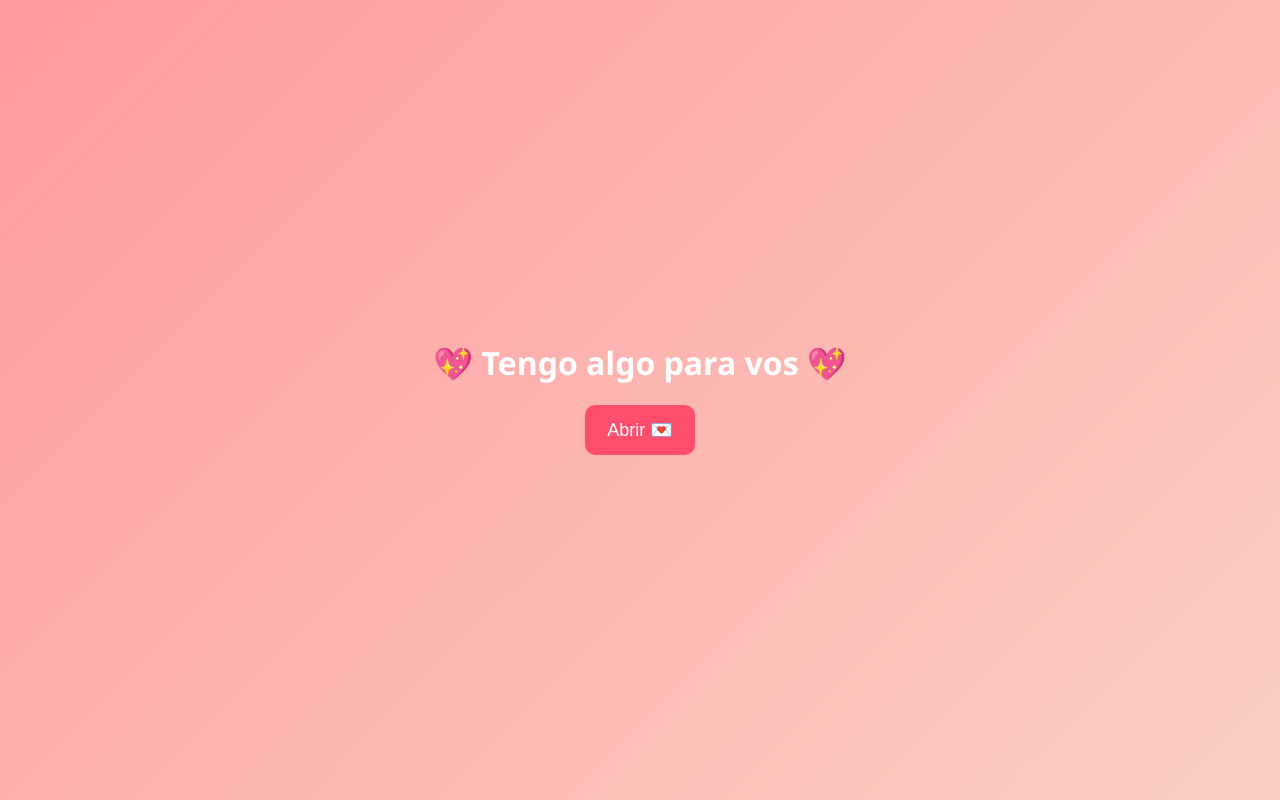
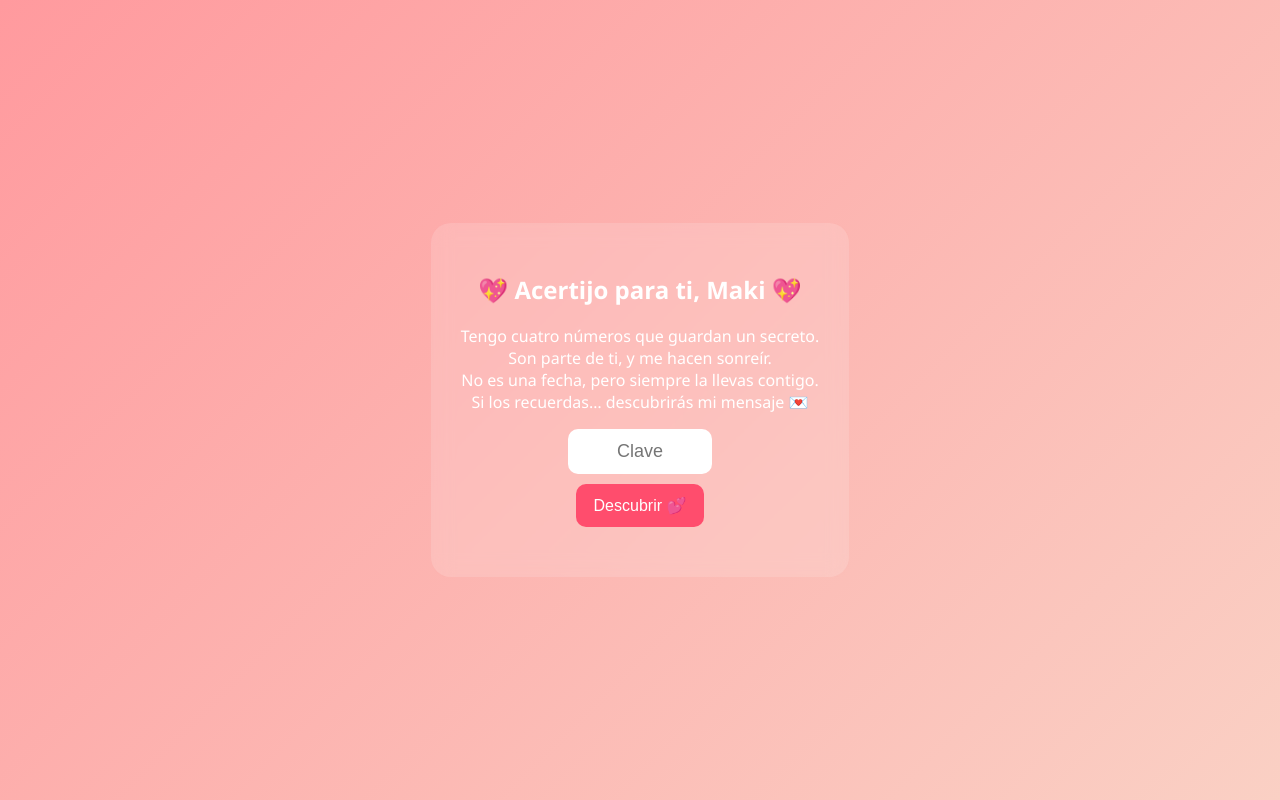
Before and after one commit to TotiManuel/WebRandom, a Flask app: page / in a window 1280 px wide. Run offline with Flask 3, Linux system fonts and the light colour scheme.

Commit message:
Update Gift 20/02/2026

```diff
--- a/templates/home.html
+++ b/templates/home.html
@@ -3,7 +3,7 @@
 <head>
 <meta charset="UTF-8">
 <meta name="viewport" content="width=device-width, initial-scale=1.0">
-    <title>Maki 💌</title>
+<title>Un secreto para Maki 💌</title>
 <link rel="manifest" href="/manifest.json">
 <link rel="icon" href="/static/images/icon.png">
 
@@ -16,24 +16,36 @@
         justify-content: center;
         align-items: center;
         height: 100vh;
-            overflow: hidden;
+        color: white;
         text-align: center;
-            color: white;
     }
 
-        .container {
-            z-index: 2;
+    .card {
+        background: rgba(255,255,255,0.15);
+        padding: 30px;
+        border-radius: 20px;
+        backdrop-filter: blur(10px);
+        max-width: 400px;
+    }
+
+    input {
+        padding: 12px;
+        font-size: 18px;
+        border: none;
+        border-radius: 10px;
+        text-align: center;
+        width: 120px;
     }
 
     button {
-            padding: 14px 22px;
-            font-size: 18px;
+        padding: 12px 18px;
         border: none;
         border-radius: 10px;
         background: #ff4d6d;
         color: white;
         cursor: pointer;
-            transition: 0.3s;
+        font-size: 16px;
+        margin-top: 10px;
     }
 
     button:hover {
@@ -41,28 +53,22 @@
     }
 
     #message {
-            margin-top: 25px;
-            font-size: 24px;
+        margin-top: 20px;
+        font-size: 20px;
         opacity: 0;
         transition: 2s;
     }
 
-        /* 💖 Corazones */
     .heart {
-            position: absolute;
+        position: fixed;
         bottom: -50px;
-            font-size: 26px;
-            animation: float 10s linear forwards;
-            opacity: 0.9;
+        font-size: 24px;
+        animation: float 8s linear forwards;
     }
 
     @keyframes float {
-            0% {
-                transform: translateY(0) scale(1);
-                opacity: 1;
-            }
-            100% {
-                transform: translateY(-120vh) scale(1.8);
+        to {
+            transform: translateY(-120vh);
             opacity: 0;
         }
     }
@@ -70,59 +76,69 @@
 </head>
 
 <body>
-    <div class="container" id="main">
-        <h1 id="title">💖 Tengo algo para vos 💖</h1>
-        <button id="openBtn" onclick="startLove()">Abrir 💌</button>
+
+<div class="card">
+    <h2>💖 Acertijo para ti, Maki 💖</h2>
+    <p>
+        Tengo cuatro números que guardan un secreto.<br>
+        Son parte de ti, y me hacen sonreír.<br>
+        No es una fecha, pero siempre la llevas contigo.<br>
+        Si los recuerdas… descubrirás mi mensaje 💌
+    </p>
+
+    <input id="code" type="password" placeholder="Clave">
+    <br>
+    <button onclick="checkCode()">Descubrir 💕</button>
+
     <div id="message"></div>
 </div>
 
 <script>
-        const messages = [
-            "Maki, desde que llegaste a mi vida, todo tiene más color y sentido 💖",
-            "Maki, cada día con vos es mi lugar favorito en el mundo 🌹",
-            "Maki, no sé cómo lo hiciste, pero te volviste mi persona favorita 💕",
-            "Maki, mi corazón te eligió sin preguntar y no quiere a nadie más 💞",
-            "Maki, sos la casualidad más hermosa que me pasó ✨"
+    const correctCode = "1428";
+
+    const loveMessages = [
+        "Maki, eres la persona más hermosa que llegó a mi vida 💖",
+        "Maki, contigo todo es mejor, incluso los días más simples 🌹",
+        "Maki, mi corazón te eligió y no quiere a nadie más 💞",
+        "Maki, gracias por existir y hacer mi mundo más feliz ✨",
+        "Maki, cada momento contigo es un regalo que atesoro 💕"
     ];
 
-        function randomMessage() {
-            return messages[Math.floor(Math.random() * messages.length)];
+    function randomLove() {
+        return loveMessages[Math.floor(Math.random() * loveMessages.length)];
     }
 
     function createHearts() {
-            for (let i = 0; i < 120; i++) {
+        for (let i = 0; i < 60; i++) {
             let heart = document.createElement("div");
             heart.className = "heart";
             heart.innerHTML = "💖";
             heart.style.left = Math.random() * 100 + "vw";
-                heart.style.animationDuration = (Math.random() * 4 + 8) + "s";
+            heart.style.animationDuration = (Math.random() * 4 + 6) + "s";
             document.body.appendChild(heart);
 
-                setTimeout(() => {
-                    heart.remove();
-                }, 12000);
+            setTimeout(() => heart.remove(), 10000);
         }
     }
 
-        function startLove() {
-            // ✨ Ocultar título y botón
-            document.getElementById("title").style.display = "none";
-            document.getElementById("openBtn").style.display = "none";
+    function checkCode() {
+        const input = document.getElementById("code").value;
+        const msg = document.getElementById("message");
 
-            // 💖 Animación de corazones
+        if (input === correctCode) {
             createHearts();
-
-            // ⏳ Más tiempo antes del mensaje (efecto mágico)
-            setTimeout(() => {
-                const msg = document.getElementById("message");
-                msg.innerHTML = randomMessage();
+            msg.innerHTML = randomLove();
             msg.style.opacity = 1;
-            }, 3000);
+        } else {
+            msg.innerHTML = "Ups… esa no es la clave 💭 intenta recordar mejor 💕";
+            msg.style.opacity = 1;
+        }
     }
 
     if ('serviceWorker' in navigator) {
         navigator.serviceWorker.register('/sw.js');
     }
 </script>
+
 </body>
 </html>
```
Lines whose indentation alone changed are shown as unchanged.
